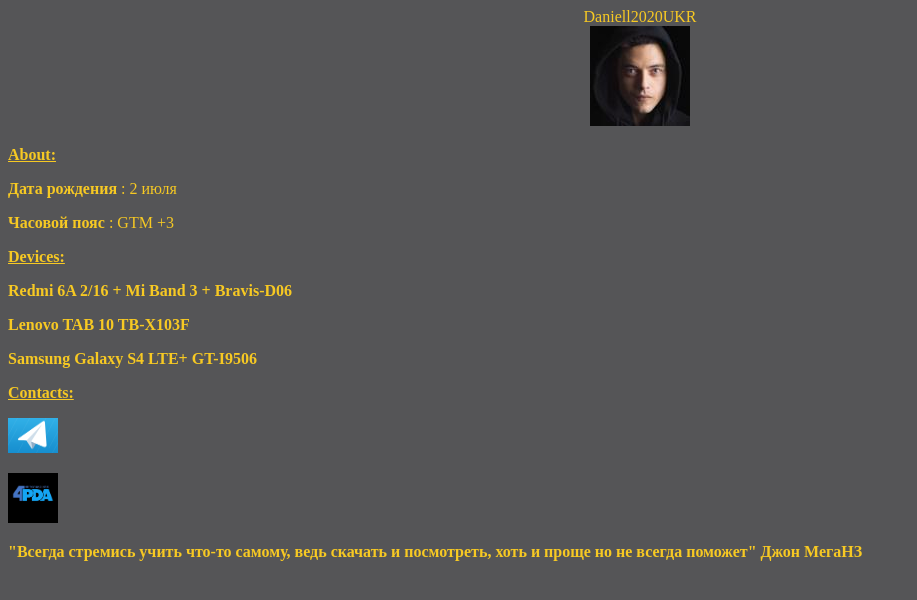
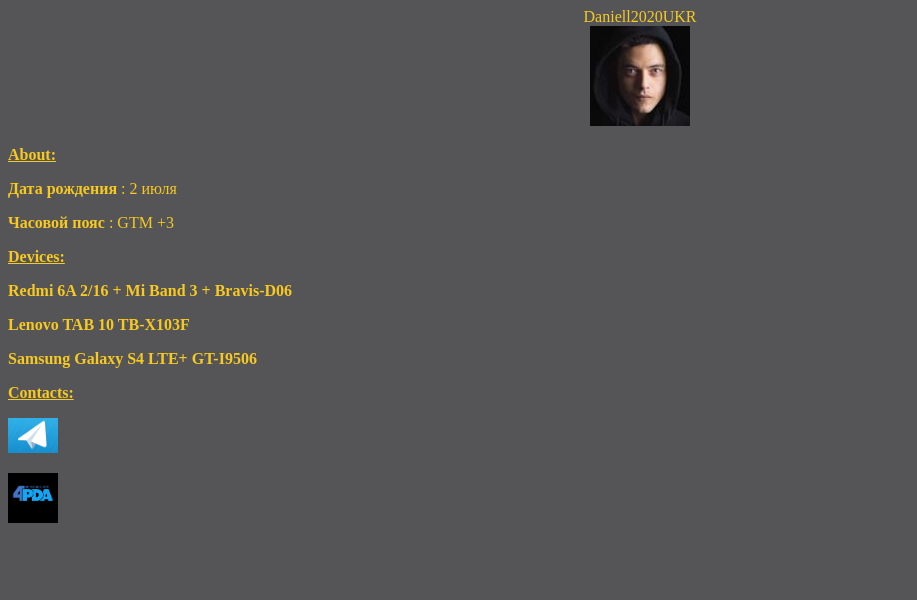
Before and after one commit to Daniell2020UKR/About, a plain HTML site: page index.html in a window 1280 px wide. Shown: the whole page, without its empty margins (0-917 px from the left). Drawn offline with Linux system fonts and the light colour scheme.

Commit message:
Update index.html

```diff
--- a/index.html
+++ b/index.html
@@ -29,5 +29,3 @@
     height="35" alt="TG"></a></p>
     <p><a href="https://4pda.ru/forum/index.php?showuser=8538513"><img src="4pda.gif" width="50"
     height="50" alt="TG"></a></p>
-    "Всегда стремись учить что-то самому, ведь скачать и посмотреть, хоть и проще но не всегда поможет"
-     Джон МегаНЗ
```
